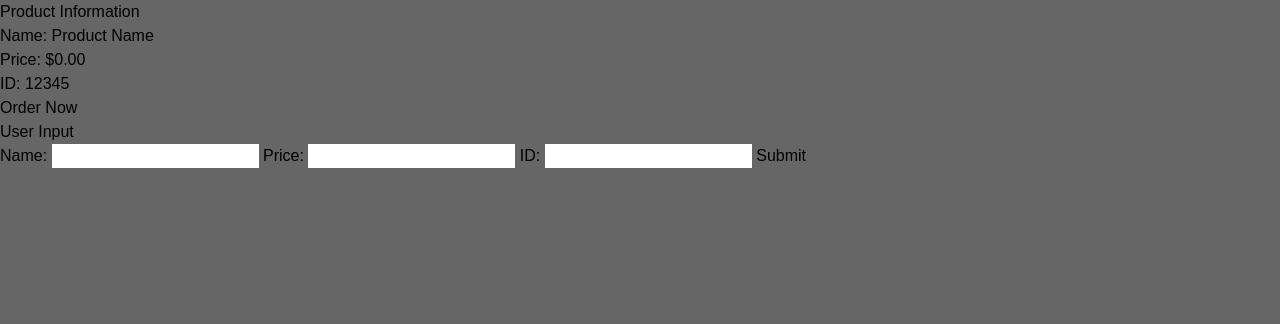
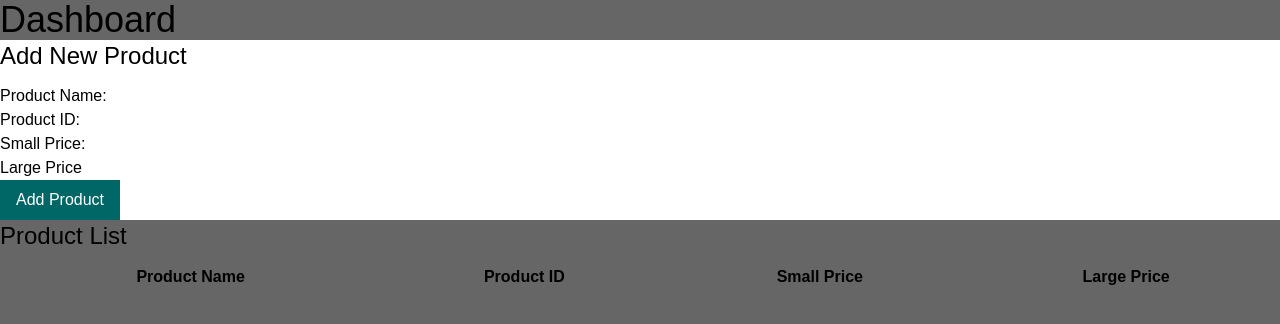
Before and after one commit to talha-bozan/ApolloCafe, a Flask app: page /dashboard in a window 1280 px wide. Shown: the top 324 px of the page. Run offline with Flask 3, Linux system fonts and the light colour scheme; data that the repository does not hold is empty.

Commit message:
Adding products from dashboard

```diff
--- a/app.py
+++ b/app.py
@@ -3,6 +3,8 @@
 import firebase_admin
 from firebase_admin import credentials, auth, firestore
 from pyrebase import pyrebase
+from flask import jsonify
+
 
 # Initialize Firebase Admin SDK
 cred = credentials.Certificate("KEYS\\user-api.json")
@@ -55,17 +57,21 @@
 
     if request.method == 'POST':
         product_name = request.form['inputName']
-        product_price = request.form['inputPrice']
         product_id = request.form['inputID']
+        large_price = request.form['largePrice']
+        small_price = request.form['smallPrice']
         product_data = {
             'name': product_name,
-            'price': product_price,
             'productID': product_id,
+            'smallPrice': small_price,
+            'largePrice': large_price
         }
         db.collection('products').add(product_data)
-        return "success"
+        return redirect(url_for('dashboard'))
 
-    return render_template('dashboard.html')
+    products = db.collection('products').order_by('productID', direction=firestore.Query.ASCENDING).stream()
+    product_list = [prod.to_dict() for prod in products]
+    return render_template('dashboard.html', products=product_list)
 
 @app.route('/register', methods=['GET', 'POST'])
 def register():
@@ -74,6 +80,7 @@
         email = request.form['email']
         password = request.form['password']
         confirm_password = request.form['confirm_password']
+        role = request.form['role']  # Get the selected role from the form
 
         if password != confirm_password:
             return "Password and Confirm Password do not match"
@@ -90,9 +97,11 @@
                 'uid': user.uid,
                 'username': username,
                 'email': email,
-                'password': password
+                'password': password,
+                'role': role  # Save the selected role to the database
                 # Add more user data fields as needed
             }
+
             db.collection('users').add(user_data)
 
             return "Registration successful"  # You can redirect to another page if registration is successful
@@ -101,5 +110,6 @@
 
     return render_template('register.html')
 
+
 if __name__ == '__main__':
     app.run(host='127.0.0.1', port=5050, debug=True)
--- a/templates/dashboard.html
+++ b/templates/dashboard.html
@@ -1,44 +1,75 @@
+
 <!DOCTYPE html>
 <html lang="en">
 <head>
     <meta charset="UTF-8" />
     <meta http-equiv="X-UA-Compatible" content="IE=edge" />
     <meta name="viewport" content="width=device-width, initial-scale=1.0" />
-  <title>Dashboard</title>
+    <title>Apollo Cafe Dashboard</title>
     <link rel="stylesheet" href="{{ url_for('static', filename='css/tailwind.css') }}" />
     <link rel="stylesheet" href="{{ url_for('static', filename='css/tooplate-antique-cafe.css') }}" />
+    <!-- Additional CSS for dashboard -->
 </head>
 <body>
+    <div class="container mx-auto">
+        <h1 class="text-4xl font-bold my-4">Dashboard</h1>
 
-  <div class="container">
-    <!-- Product Section -->
-    <div class="product">
-      <h2>Product Information</h2>
-      <p>Name: <span id="productName">Product Name</span></p>
-      <p>Price: $<span id="productPrice">0.00</span></p>
-      <p>ID: <span id="productID">12345</span></p>
-      <button id="orderButton">Order Now</button>
+        <!-- Add Product Form -->
+        <div class="add-product-form bg-white p-4 rounded">
+            <h2 class="text-2xl mb-3">Add New Product</h2>
+            <form id ="userInputForm" method="post">
+                <!-- Form fields for product details -->
+                <div>
+                    <label for="inputName">Product Name:</label>
+                    <input type="text" id="inputName" name="inputName" required>
+                </div>
+                <div>
+                    <label for="inputID">Product ID:</label>
+                    <input type="text" id="inputID" name="inputID" required>
+                </div>
+                <div>
+                    <label for="smallPrice">Small Price:</label>
+                    <input type="number" id="smallPrice" name="smallPrice" step="0.01" required>
+
+                </div>
+                <div>
+                    <label for="largePrice">Large Price</label>
+                    <input type="number" id="largePrice" name="largePrice" step="0.01" required>
+                </div>
+                <!-- More fields as necessary -->
+                <button type="submit" class="tm-bg-green text-white px-4 py-2 rounded">Add Product</button>
+
+
         </div>
 
-    <!-- Small Panel for User Input -->
-    <div class="user-input-panel">
-      <h2>User Input</h2>
-      <form id="userInputForm" method="post">
-
-        <label for="inputName">Name:</label>
-        <input type="text" id="inputName" name="inputName" required>
-
-        <label for="inputPrice">Price:</label>
-          <input type="number" id="inputPrice" name="inputPrice" step="0.01" required>
-
-        <label for="inputID">ID:</label>
-        <input type="text" id="inputID" name="inputID" required>
-
-        <button type="submit" id="submitButton">Submit</button>
-      </form>
+        <!-- Product List -->
+           <!-- Product List -->
+   <div class="product-list mt-8">
+    <h2 class="text-2xl mb-3">Product List</h2>
+    <table class="w-full">
+        <thead>
+            <tr>
+                <th>Product Name</th>
+                <th>Product ID</th>
+                <th>Small Price</th>
+                <th>Large Price</th>
+                <!-- More headers as necessary -->
+            </tr>
+        </thead>
+        <tbody>
+            {% for product in products %}
+            <tr>
+                <td>{{ product.name }}</td>
+                <td>{{ product.productID }}</td>
+                <td>{{ product.smallPrice }}</td>
+                <td>{{ product.largePrice }}</td>
+                <!-- More fields as necessary -->
+            </tr>
+            {% endfor %}
+        </tbody>
+    </table>
 </div>
     </div>
 
-
 </body>
 </html>
```
Also changed, not shown: templates/register.html (+8 -0 lines). Lines whose indentation alone changed are shown as unchanged.
